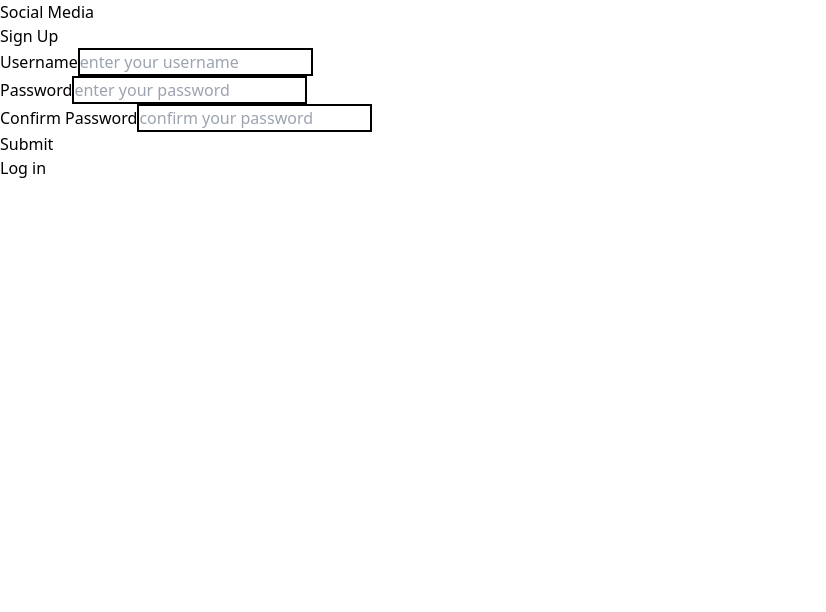
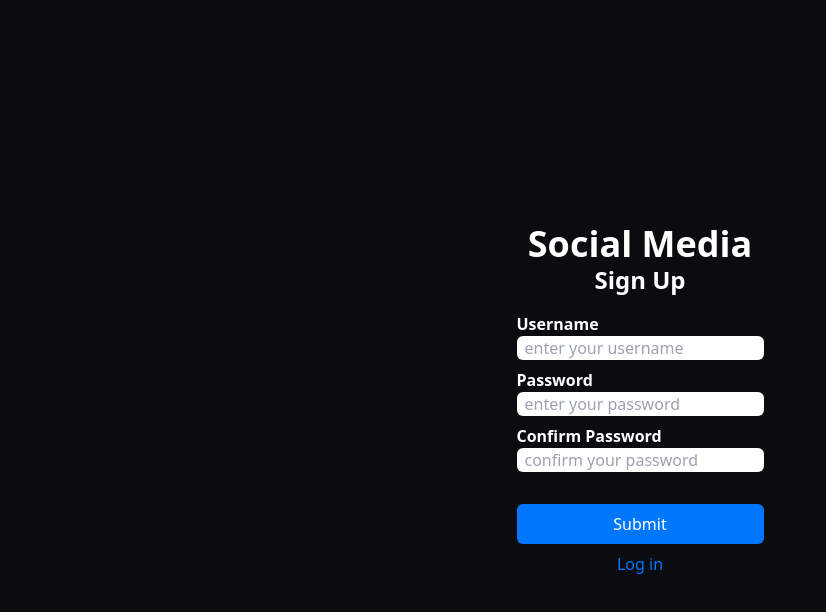
Before and after one commit to EuanProjects/SocialMedia, a React (Vite) app: page /sign-up in a window 1280 px wide. Shown: the top 612 px of the page, without its empty margins (0-826 px from the left). Built offline with nearby package versions, Linux system fonts and the light colour scheme; no server answers.

Commit message:
styled login and sign up

```diff
--- a/src/pages/Login/Login.jsx
+++ b/src/pages/Login/Login.jsx
@@ -1,9 +1,8 @@
 import { useState } from "react";
-import { useLocation, Link, redirect, useActionData, Form } from "react-router-dom";
+import { useLocation, Link, useActionData, Form } from "react-router-dom";
 
 function Login() {
     const VITE_API_URL = import.meta.env.VITE_API_URL;
-
     const [username, setUsername] = useState("");
     const [password, setPassword] = useState("");
 
@@ -11,12 +10,14 @@ function Login() {
     const queryParams = new URLSearchParams(location.search);
     const signUpSuccessful = queryParams.get("signUpSuccessful");
 
-    const actionData = useActionData()
+    const actionData = useActionData();
+
     return (
-        <div className="w-screen h-screen">
-            <h1>Social Media</h1>
-            <Form method="POST">
-                <h2>Login</h2>
+        <div className="w-screen h-screen bg-deepSpaceBlack grid place-items-center">
+            <div className="text-white">
+                <h1 className="text-astronautWhite font-extrabold text-4xl text-center">Social Media</h1>
+                <Form method="POST" className="text-astronautWhite flex flex-col gap-2">
+                    <h2 className="text-center text-2xl font-bold">Login</h2>
                     {actionData?.error &&
                         <div>
                             <span className="text-red-500">{actionData.error}</span>
@@ -26,35 +27,42 @@ function Login() {
                         signUpSuccessful &&
                         <span className="text-green-500">Profile created!</span>
                     }
-                <div>
-                    <label htmlFor="username">Username</label>
+                    <div className="grid gap-2">
+                    <div className="grid gap-2">
+                            <label htmlFor="username" className="text-left font-bold pr-4">Username</label>
                             <input
+                                className="col-span-2 rounded-md px-2 text-deepSpaceBlack"
                                 id="username"
                                 name="username"
                                 type="text"
                                 placeholder="enter your username"
                                 value={username}
                                 onChange={(e) => setUsername(e.target.value)}
+                                required
                             />
                         </div>
-                <div>
-                    <label htmlFor="password">Password</label>
+                        <div className="grid">
+                            <label htmlFor="password" className="text-left font-bold pr-4">Password</label>
                             <input
+                                className="col-span-2 rounded-md px-2 text-deepSpaceBlack"
                                 id="password"
                                 name="password"
                                 type="password"
                                 placeholder="enter your password"
-                        data-testid="password"
                                 value={password}
                                 onChange={(e) => setPassword(e.target.value)}
+                                required
                             />
                         </div>
-                <div>
-                    <button type="submit">Submit</button>
-                    <button type="submit">Demo User</button>
                     </div>
+                    <button className="mt-2 px-4 py-2 bg-astralBlue text-white rounded-md w-full" type="submit">
+                        Submit
+                    </button>
                 </Form>
-            <Link to="/sign-up">Sign up</Link>
+                <div className="mt-2 text-center">
+                    <Link to="/sign-up" className="text-astralBlue">Sign up</Link>
+                </div>
+            </div>
         </div>
     );
 }
--- a/src/pages/SignUp/SignUp.jsx
+++ b/src/pages/SignUp/SignUp.jsx
@@ -1,5 +1,5 @@
 import { useState } from "react";
-import { Link, redirect, Form, useActionData } from "react-router-dom";
+import { Link, Form, useActionData } from "react-router-dom";
 
 function SignUp() {
     const VITE_API_URL = import.meta.env.VITE_API_URL;
@@ -7,41 +7,73 @@ function SignUp() {
     const [password, setPassword] = useState("");
     const [confirmPassword, setConfirmPassword] = useState("");
 
-    const actionData = useActionData()
+    const actionData = useActionData();
 
     return (
-        <div className="w-screen h-screen">
-            <h1>Social Media</h1>
-            <Form method="POST">
-                <h2>Sign Up</h2>
+        <div className="w-screen h-screen bg-deepSpaceBlack grid place-items-center">
+            <div className="text-white">
+                <h1 className="text-astronautWhite font-extrabold text-4xl text-center">Social Media</h1>
+                <Form className="text-astronautWhite flex flex-col gap-4" method="POST">
+                    <h2 className="text-center text-2xl font-bold">Sign Up</h2>
                     {actionData?.error &&
                         <div>
                             <span className="text-red-500">{actionData.error}</span>
                         </div>
                     }
-                <div>
-                    <label htmlFor="password">Username</label>
+                    <div className="grid gap-2">
+                        <div className="grid items-center">
+                            <label htmlFor="username" className="text-left font-bold">Username</label>
                             <input
-                        className="border-2 border-black"
-                        id="username" name="username" type="text" placeholder="enter your username" value={username} onChange={(e) => setUsername(e.target.value)} required />
+                                className="col-span-2 rounded-md px-2 text-deepSpaceBlack"
+                                id="username"
+                                name="username"
+                                type="text"
+                                placeholder="enter your username"
+                                value={username}
+                                onChange={(e) => setUsername(e.target.value)}
+                                required
+                            />
                         </div>
-                <div>
-                    <label htmlFor="password">Password</label>
+                        <div className="grid">
+                            <label htmlFor="password" className="text-left font-bold">Password</label>
                             <input
-                        className="border-2 border-black"
-                        id="password" name="password" type="password" placeholder="enter your password" data-testid="password" value={password} onChange={(e) => setPassword(e.target.value)} required />
+                                className="col-span-2 rounded-md px-2 text-deepSpaceBlack"
+                                id="password"
+                                name="password"
+                                type="password"
+                                placeholder="enter your password"
+                                value={password}
+                                onChange={(e) => setPassword(e.target.value)}
+                                required
+                            />
                         </div>
-                <div>
-                    <label htmlFor="confirmPassword">Confirm Password</label>
+                        <div className="grid">
+                            <label htmlFor="confirmPassword" className="text-left font-bold">Confirm Password</label>
                             <input
-                        className="border-2 border-black"
-                        id="confirmPassword" name="confirmPassword" type="password" placeholder="confirm your password" data-testid="confirm-password" value={confirmPassword} onChange={(e) => setConfirmPassword(e.target.value)} required />
+                                className="col-span-2 rounded-md px-2 text-deepSpaceBlack"
+                                id="confirmPassword"
+                                name="confirmPassword"
+                                type="password"
+                                placeholder="confirm your password"
+                                value={confirmPassword}
+                                onChange={(e) => setConfirmPassword(e.target.value)}
+                                required
+                            />
                         </div>
-                <button type="submit">Submit</button>
+                    </div>
+                    <button
+                        className="mt-4 px-4 py-2 bg-astralBlue text-white rounded-md w-full"
+                        type="submit"
+                    >
+                        Submit
+                    </button>
                 </Form>
-            <Link to="/login">Log in</Link>
+                <div className="mt-2 text-center">
+                    <Link to="/login" className="text-astralBlue">Log in</Link>
                 </div>
-    )
+            </div>
+        </div>
+    );
 }
 
 export default SignUp;
```
Lines whose indentation alone changed are shown as unchanged.
